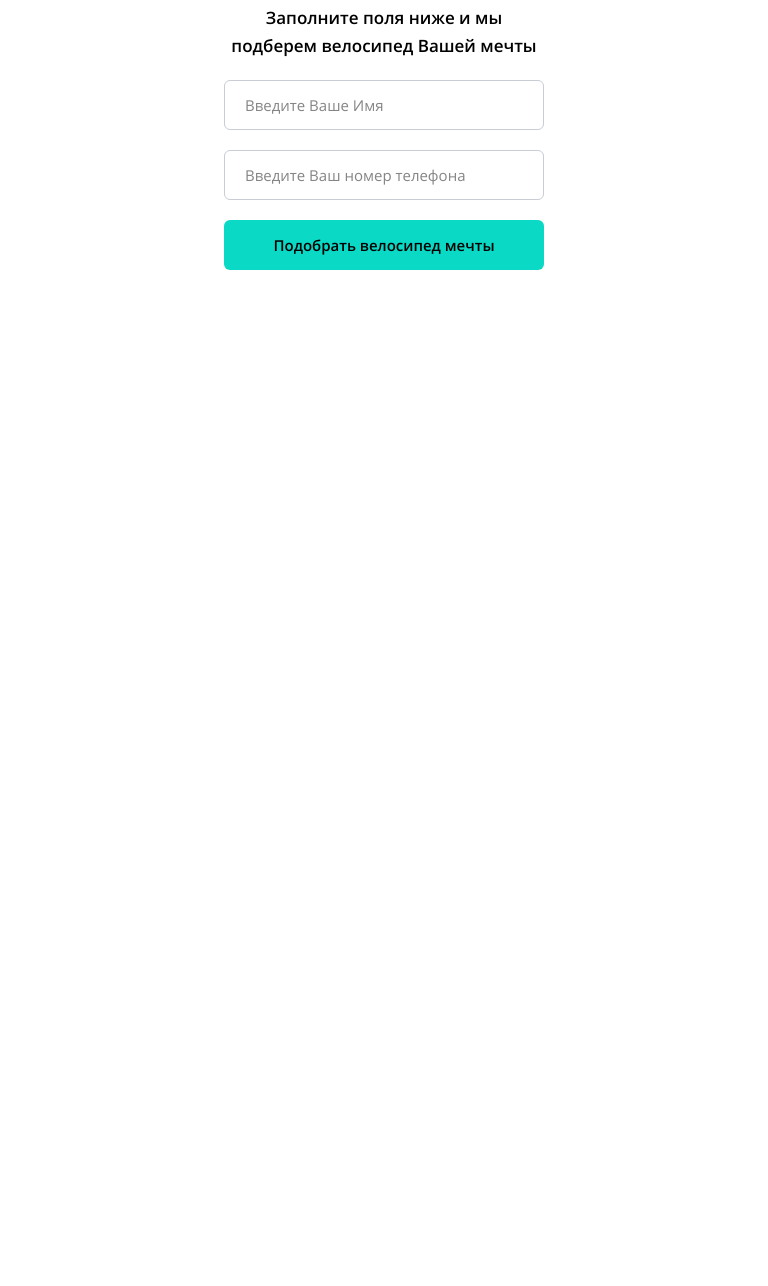
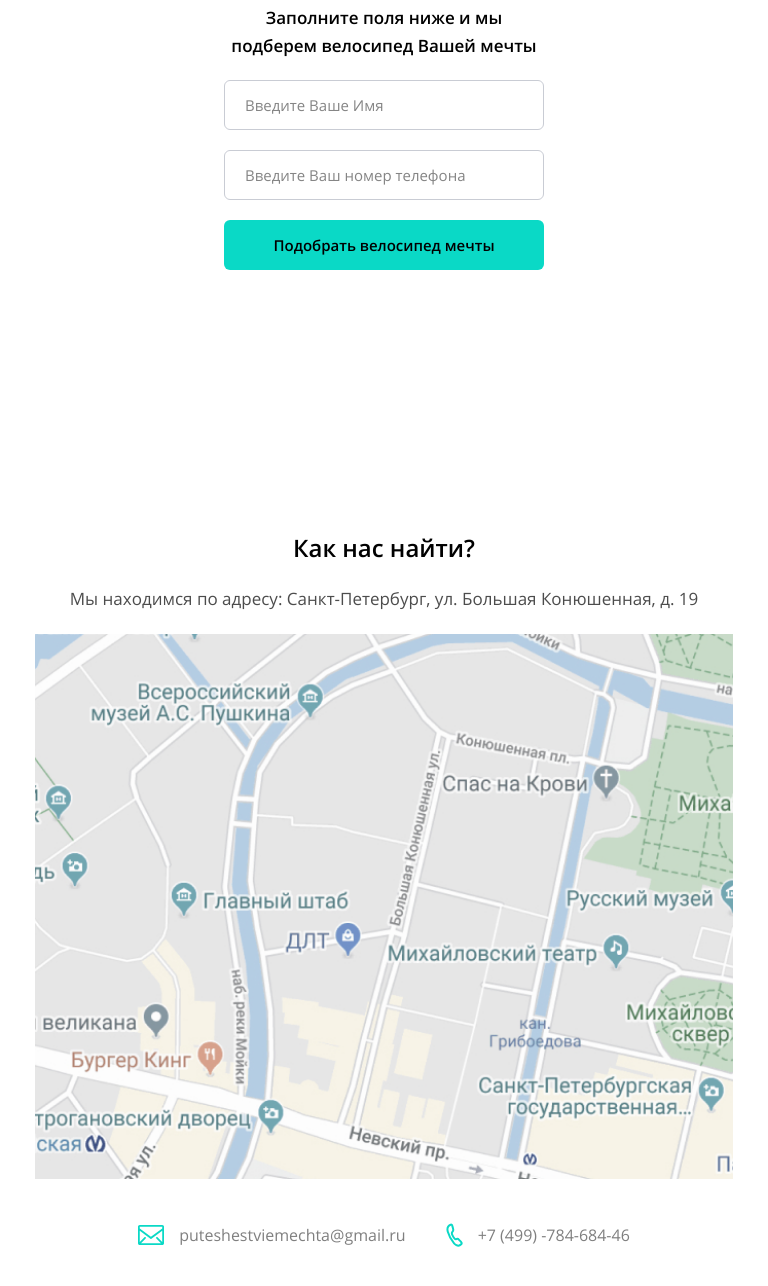
Before and after one commit to wdbyb/bicycle, a website: page source/index.html in a window 768 px wide. Shown: the part 392-1678 px from the top of the page. Before the commit the page ends 825 px from the top, so only its background shows below. Drawn offline with nearby package versions, Linux system fonts and the light colour scheme; files that its build step writes are made by us from their sources.

Commit message:
markup footer & map

```diff
--- a/source/index.html
+++ b/source/index.html
@@ -62,7 +62,23 @@
         </div>
       </section>
     </main>
-    <footer></footer>
+    <footer class="footer">
+      <div class="container">
+        <p class="footer__title reset-text">Как нас найти?</p>
+        <p class="footer__address reset-text">Мы находимся по адресу: Санкт-Петербург, ул. Большая Конюшенная, д. 19</p>
+        <div class="footer__map">
+          <img src="img/map.jpg" width="957" height="530" alt="Карта">
+        </div>
+        <ul class="footer__socials reset-list">
+          <li class="footer__item footer__item--mail reset-text">
+            <a href="mailto:puteshestviemechta@gmail.ru">puteshestviemechta@gmail.ru</a>
+          </li>
+          <li class="footer__item footer__item--tel reset-text">
+            <a href="tel:+7 (499) -784-684-46">+7 (499) -784-684-46</a>
+          </li>
+        </ul>
+      </div>
+    </footer>
     <script src="js/script.js"></script>
   </body>
 </html>
--- /dev/null
+++ b/source/sass/blocks/footer.scss
@@ -0,0 +1,140 @@
+.footer {
+    padding: 10rem 0;
+
+    &__title {
+        margin-bottom: 3rem;
+        font-weight: 600;
+        font-size: 3rem;
+        line-height: 3rem;
+    }
+
+    &__address {
+        width: 55.5rem;
+        margin-bottom: 4.2rem;
+        font-size: 1.7rem;
+        line-height: 3.1rem;
+        text-align: center;
+        color: rgba(0, 0, 0, 0.7);
+    }
+
+    &__map {
+        width: 95.7rem;
+        height: 53rem;
+
+        img {
+            width: 100%;
+            height: 100%;
+            object-fit: cover;
+        }
+    }
+
+    &__socials {
+        display: flex;
+        justify-content: center;
+        margin-top: 4rem;
+        font-size: 1.6rem;
+        line-height: 3.2rem;
+        color: rgba(0, 0, 0, 0.5);
+    }
+
+    &__item {
+        position: relative;
+        flex-shrink: 0;
+        margin: 0 2rem;
+        margin-bottom: 2.2rem;
+
+        &::before {
+            content: "";
+            position: absolute;
+            top: 50%;
+            left: 0;
+            background-position: 50% 50%;
+            background-repeat: no-repeat;
+            transform: translateY(-50%);
+        }
+
+        &--mail {
+            padding-left: 4.1rem;
+
+            &::before {
+                width: 2.6rem;
+                height: 2rem;
+                background-image: url("/img/convert.svg");
+            }
+        }
+
+        &--tel {
+            padding-left: 3.2rem;
+
+            &::before {
+                width: 1.7rem;
+                height: 2.4rem;
+                background-image: url("/img/telephone.svg");
+            }
+        }
+    }
+
+    .container {
+        display: flex;
+        flex-direction: column;
+        align-items: center;
+        width: 96rem;
+    }
+}
+
+@media (min-width: 320px) and (max-width: 1023px) {
+    .footer {
+        &__title {
+            margin-bottom: 2rem;
+            font-size: 1.8rem;
+            line-height: 3rem;
+        }
+
+        &__address {
+            width: 90%;
+            margin: 0 auto;
+            margin-bottom: 2.5rem;
+        }
+
+        &__map {
+            width: 100%;
+            height: auto;
+        }
+
+        &__socials {
+            justify-content: center;
+            flex-wrap: wrap;
+            width: 90%;
+            padding: 0 5%;
+        }
+
+        .container {
+            width: auto;
+        }
+    }
+}
+
+@media (min-width: 767px) and (max-width: 1023px) {
+    .footer {
+        &__title {
+            font-size: 2.4rem;
+            line-height: 3rem;
+        }
+
+        &__address {
+            width: auto;
+            margin-bottom: 2rem;
+        }
+
+        &__map {
+            min-width: 69.8rem;
+            width: auto;
+            height: 54.5rem;
+        }
+
+        .container {
+            width: 90%;
+            margin: 0 auto;
+        }
+    }
+}
--- a/source/sass/origin/global.scss
+++ b/source/sass/origin/global.scss
@@ -39,3 +39,9 @@ html {
     margin: 0;
     padding: 0;
 }
+
+.reset-list {
+    padding: 0;
+    margin: 0;
+    list-style: none;
+}
--- a/source/sass/style.scss
+++ b/source/sass/style.scss
@@ -4,6 +4,7 @@
 
 @import "blocks/container.scss";
 @import "blocks/header.scss";
+@import "blocks/footer.scss";
 @import "blocks/intro.scss";
 @import "blocks/about.scss";
 @import "blocks/callback.scss";
```
Also changed, not shown: build/css/style.min.css, build/index.html, 1 other file.
